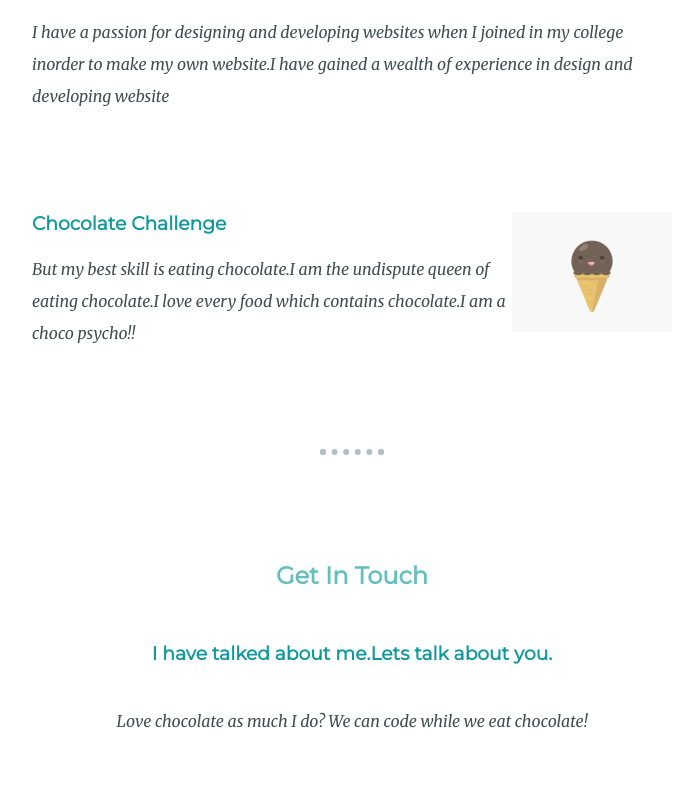
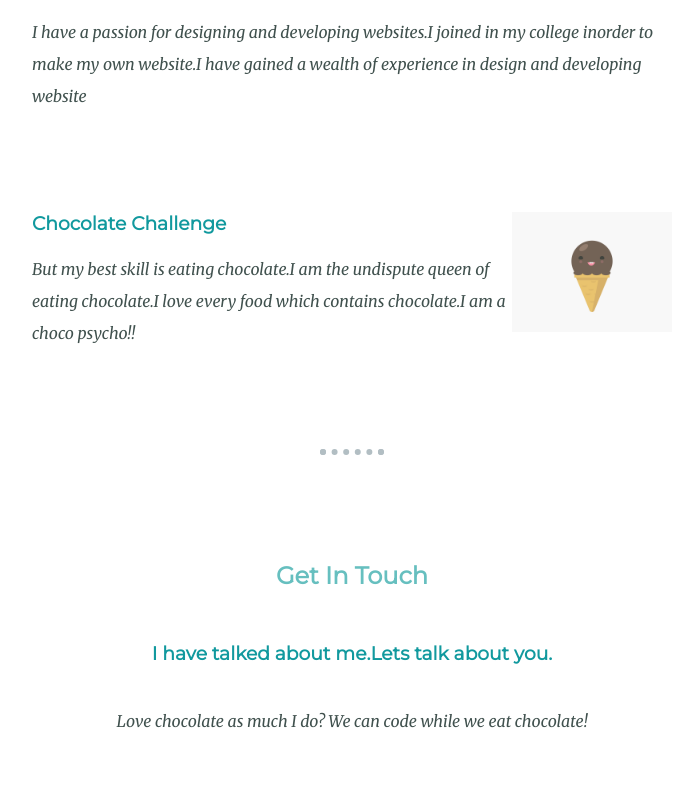
Before and after one commit to SandyVR46/sandraofficial, a plain HTML site: page index.html in a window 1280 px wide. Shown: the part 1596-2400 px from the top of the page, without its empty margins (288-972 px from the left). Drawn offline with Linux system fonts and the light colour scheme.

Commit message:
Update index.html

```diff
--- a/index.html
+++ b/index.html
@@ -26,7 +26,7 @@
     <div class="skill-row">
       <img class="skills-image" src="images/skills.gif" alt="skills-image">
       <h3>Design & Development </h3>
-      <p>I have a passion for designing and developing websites when I joined in my college inorder to make my own website.I  have gained a wealth of experience in design and developing website</p>
+      <p>I have a passion for designing and developing websites.I joined in my college inorder to make my own website.I  have gained a wealth of experience in design and developing website</p>
     </div>
     <div class="skill-row">
       <img class="chocolate-image" src="images/chocolate.gif" alt="chocolate-image">
```
